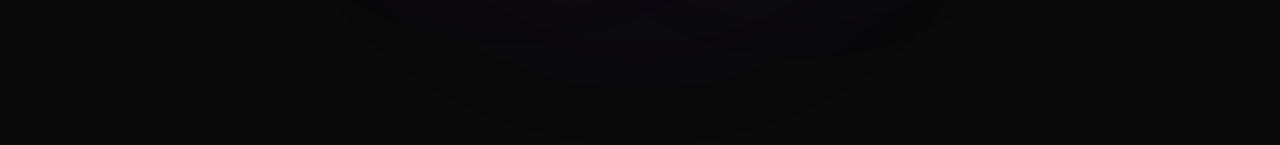
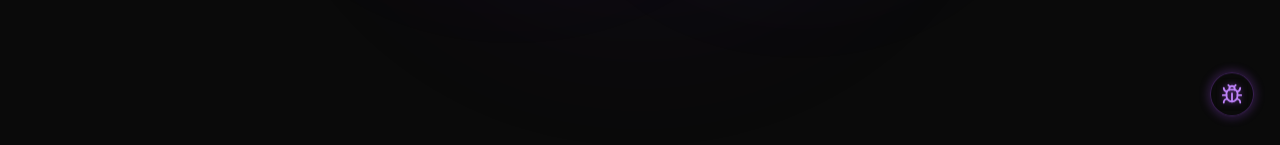
Before and after one commit to ranaasad01/atomic-build-a-modern-portfolio-website-with-da-eec126c0, a Next.js app: page / in a window 1280 px wide. Shown: the part 655-800 px from the top of the page. Built offline with nearby package versions, Linux system fonts and the light colour scheme.

Commit message:
feat: Add an SQA easter egg to the homepage: a tiny animated/3D floating bug icon in the bottom corner that glitches on hover,

```diff
--- a/app/layout.tsx
+++ b/app/layout.tsx
@@ -4,6 +4,7 @@
 import Navbar from "@/components/Navbar";
 import Footer from "@/components/Footer";
 import ParticleBackground from "@/components/ParticleBackground";
+import BugEasterEgg from "@/components/BugEasterEgg";
 
 const spaceGrotesk = Space_Grotesk({
   subsets: ["latin"],
@@ -38,6 +39,7 @@
         <Navbar />
         {children}
         <Footer />
+        <BugEasterEgg />
       </body>
     </html>
   );
--- /dev/null
+++ b/components/BugEasterEgg.tsx
@@ -0,0 +1,180 @@
+'use client';
+
+import { useState, useCallback } from 'react';
+import { motion, AnimatePresence, useAnimation } from 'framer-motion';
+import { Bug } from 'lucide-react';
+
+const PARTICLE_COUNT = 12;
+
+export default function BugEasterEgg() {
+  const [isHovered, setIsHovered] = useState(false);
+  const [isBursting, setIsBursting] = useState(false);
+  const [isSquashed, setIsSquashed] = useState(false);
+  const [showNotification, setShowNotification] = useState(false);
+  const [particles] = useState(() =>
+    Array.from({ length: PARTICLE_COUNT }, (_, i) => ({
+      id: i,
+      angle: (i / PARTICLE_COUNT) * 2 * Math.PI,
+      distance: 45 + Math.floor(Math.random() * 35),
+      color: i % 2 === 0 ? '#a855f7' : '#6366f1',
+      size: 4 + Math.floor(Math.random() * 4),
+    }))
+  );
+
+  const glitchControls = useAnimation();
+
+  const handleHoverStart = useCallback(async () => {
+    setIsHovered(true);
+    await glitchControls.start({
+      x: [-3, 3, -2, 2, -1, 1, 0],
+      skewX: [-4, 4, -2, 2, 0],
+      filter: [
+        'hue-rotate(0deg) brightness(1)',
+        'hue-rotate(90deg) brightness(1.4)',
+        'hue-rotate(180deg) brightness(0.8)',
+        'hue-rotate(270deg) brightness(1.2)',
+        'hue-rotate(0deg) brightness(1)',
+      ],
+      transition: { duration: 0.35, ease: 'linear' },
+    });
+  }, [glitchControls]);
+
+  const handleHoverEnd = useCallback(async () => {
+    setIsHovered(false);
+    await glitchControls.start({
+      x: 0,
+      skewX: 0,
+      filter: 'hue-rotate(0deg) brightness(1)',
+      transition: { duration: 0.15 },
+    });
+  }, [glitchControls]);
+
+  const handleClick = useCallback(() => {
+    if (isBursting || isSquashed) return;
+    setIsBursting(true);
+    setShowNotification(false);
+    setTimeout(() => {
+      setIsSquashed(true);
+      setIsBursting(false);
+      setShowNotification(true);
+      setTimeout(() => {
+        setIsSquashed(false);
+        setShowNotification(false);
+      }, 2200);
+    }, 600);
+  }, [isBursting, isSquashed]);
+
+  return (
+    <>
+      {/* Bug + Particles container */}
+      <div className="fixed bottom-6 right-6 z-50" style={{ width: 48, height: 48 }}>
+        {/* Burst particles */}
+        <AnimatePresence>
+          {isBursting &&
+            particles.map((p) => (
+              <motion.div
+                key={p.id}
+                initial={{ opacity: 1, scale: 1, x: 0, y: 0 }}
+                animate={{
+                  opacity: 0,
+                  scale: 0,
+                  x: Math.cos(p.angle) * p.distance,
+                  y: Math.sin(p.angle) * p.distance,
+                }}
+                exit={{ opacity: 0 }}
+                transition={{ duration: 0.55, ease: 'easeOut' }}
+                style={{
+                  position: 'absolute',
+                  top: '50%',
+                  left: '50%',
+                  width: p.size,
+                  height: p.size,
+                  borderRadius: '50%',
+                  backgroundColor: p.color,
+                  marginTop: -p.size / 2,
+                  marginLeft: -p.size / 2,
+                  pointerEvents: 'none',
+                  boxShadow: `0 0 6px 2px ${p.color}88`,
+                }}
+              />
+            ))}
+        </AnimatePresence>
+
+        {/* Bug icon */}
+        <AnimatePresence>
+          {!isSquashed && (
+            <motion.div
+              key="bug"
+              animate={
+                isBursting
+                  ? { scale: [1, 1.3, 0], opacity: [1, 1, 0], rotate: [0, 15, -15, 0] }
+                  : { y: [0, -10, 0] }
+              }
+              transition={
+                isBursting
+                  ? { duration: 0.55, ease: 'easeIn' }
+                  : { duration: 3, repeat: Infinity, ease: 'easeInOut' }
+              }
+              style={{
+                position: 'absolute',
+                top: 0,
+                left: 0,
+                width: '100%',
+                height: '100%',
+                display: 'flex',
+                alignItems: 'center',
+                justifyContent: 'center',
+              }}
+            >
+              <motion.div
+                animate={glitchControls}
+                onHoverStart={handleHoverStart}
+                onHoverEnd={handleHoverEnd}
+                onClick={handleClick}
+                className="cursor-pointer select-none flex items-center justify-center w-11 h-11 rounded-full bg-[#0a0a0a]/80 border border-purple-500/30 backdrop-blur-sm"
+                style={{
+                  boxShadow: isHovered
+                    ? '0 0 18px 4px rgba(168,85,247,0.55), 0 0 6px 1px rgba(99,102,241,0.4)'
+                    : '0 0 10px 2px rgba(168,85,247,0.25)',
+                }}
+                whileTap={{ scale: 0.85 }}
+              >
+                <Bug
+                  size={22}
+                  className="text-purple-400"
+                  style={{
+                    filter: isHovered
+                      ? 'drop-shadow(0 0 6px #a855f7)'
+                      : 'drop-shadow(0 0 3px #a855f780)',
+                  }}
+                />
+              </motion.div>
+            </motion.div>
+          )}
+        </AnimatePresence>
+      </div>
+
+      {/* +1 Bug Resolved notification */}
+      <AnimatePresence>
+        {showNotification && (
+          <motion.div
+            key="notification"
+            initial={{ opacity: 0, y: 10, scale: 0.9 }}
+            animate={{ opacity: 1, y: 0, scale: 1 }}
+            exit={{ opacity: 0, y: -12, scale: 0.9 }}
+            transition={{ duration: 0.3, ease: 'easeOut' }}
+            className="fixed bottom-20 right-6 z-50 flex items-center gap-1.5 px-3 py-1.5 rounded-full text-xs font-semibold text-purple-300 border border-purple-500/40 select-none pointer-events-none"
+            style={{
+              background: 'rgba(168,85,247,0.12)',
+              backdropFilter: 'blur(8px)',
+              boxShadow: '0 0 12px 2px rgba(168,85,247,0.2)',
+            }}
+          >
+            <span className="text-green-400">✓</span>
+            +1 Bug Resolved
+          </motion.div>
+        )}
+      </AnimatePresence>
+    </>
+  );
+}
```
